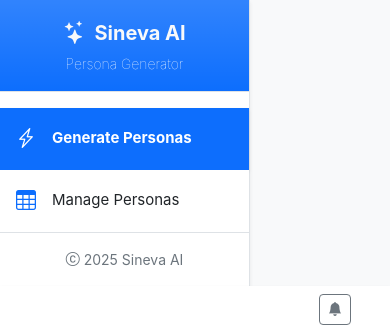
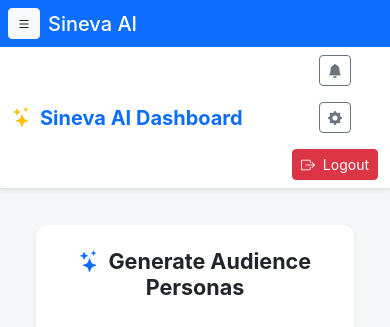
Before and after one commit to devniles/sineva, a React (Vite) app in the folder client/: page / in a window 390 px wide. Shown: the top 327 px of the page. Built offline with nearby package versions, Linux system fonts and the light colour scheme.

Commit message:
mobile view change

```diff
--- a/client/src/components/Sidebar.jsx
+++ b/client/src/components/Sidebar.jsx
@@ -1,9 +1,10 @@
-import React from "react";
+import React, { useState } from "react";
 import { Link, useLocation } from "react-router-dom";
-import { ListGroup } from "react-bootstrap";
+import { ListGroup, Button } from "react-bootstrap";
 
 export default function Sidebar() {
   const { pathname } = useLocation();
+  const [open, setOpen] = useState(false);
 
   const links = [
     { path: "/", label: "Generate Personas", icon: "bi-lightning-charge" },
@@ -11,13 +12,42 @@
   ];
 
   return (
+    <>
+
+      <div className="d-md-none d-flex p-2 bg-primary text-white align-items-center">
+        <Button
+          variant="light"
+          size="sm"
+          className="me-2"
+          onClick={() => setOpen(true)}
+        >
+          <i className="bi bi-list"></i>
+        </Button>
+        <h5 className="mb-0">Sineva AI</h5>
+      </div>
+
       <div
-      className="d-flex flex-column align-items-stretch h-100 bg-white border-end shadow-sm"
+        className="sidebar-container"
         style={{
-        width: "100%",       // Mobile full width
-        maxWidth: "250px",   // Desktop fixed width
+          position: "fixed",
+          top: 0,
+          left: open ? 0 : "-100%",
+          height: "100vh",
+          width: "80%",          // Mobile width
+          maxWidth: "250px",     // Desktop width
+          background: "#fff",
+          zIndex: 9999,
+          transition: "left 0.3s ease",
+          borderRight: "1px solid #ddd",
         }}
       >
+        {/* Close button for Mobile */}
+        <div className="d-md-none d-flex justify-content-end p-2">
+          <Button variant="outline-danger" size="sm" onClick={() => setOpen(false)}>
+            <i className="bi bi-x-lg"></i>
+          </Button>
+        </div>
+
         {/* Brand Section */}
         <div className="p-3 text-center border-bottom bg-gradient bg-primary text-white">
           <div className="d-flex align-items-center justify-content-center gap-2">
@@ -34,22 +64,20 @@
               key={link.path}
               as={Link}
               to={link.path}
+              onClick={() => setOpen(false)}
               className={`d-flex align-items-center gap-3 py-3 px-3 border-0 ${
                 pathname === link.path
                   ? "bg-primary text-white fw-bold shadow-sm"
                   : "text-dark"
               }`}
-            style={{
-              cursor: "pointer",
-              fontSize: "15px",
-              transition: "0.2s",
-            }}
+              style={{ cursor: "pointer", fontSize: "15px", transition: "0.2s" }}
             >
               <i
                 className={`bi ${link.icon} fs-5 ${
                   pathname === link.path ? "text-white" : "text-primary"
                 }`}
               ></i>
+
               <span>{link.label}</span>
             </ListGroup.Item>
           ))}
@@ -61,5 +89,23 @@
           {new Date().getFullYear()} Sineva AI
         </div>
       </div>
+
+      {/* ======== DARK OVERLAY (when sidebar open) ======== */}
+      {open && (
+        <div
+          onClick={() => setOpen(false)}
+          style={{
+            position: "fixed",
+            top: 0,
+            left: 0,
+            background: "rgba(0,0,0,0.5)",
+            width: "100vw",
+            height: "100vh",
+            zIndex: 999,
+          }}
+          className="d-md-none"
+        ></div>
+      )}
+    </>
   );
 }
--- a/client/src/pages/Manage.jsx
+++ b/client/src/pages/Manage.jsx
@@ -174,7 +174,6 @@
                 <td>{p.productName}</td>
                 <td>{p.category}</td>
 
-                {/* Responsive Summary */}
                 <td
                   style={{
                     maxWidth: "250px",
@@ -182,7 +181,6 @@
                     wordWrap: "break-word",
                   }}
                 >
-                  {/* Desktop truncate */}
                   <div
                     className="text-truncate d-none d-md-block"
                     title={p.summary}
@@ -190,7 +188,6 @@
                     {p.summary}
                   </div>
 
-                  {/* Mobile full wrap */}
                   <div className="d-block d-md-none">
                     {p.summary}
                   </div>
@@ -234,7 +231,6 @@
         </Table>
       </div>
 
-      {/* Pagination */}
       {totalPages > 1 && (
         <div className="d-flex justify-content-center mt-3">
           <Pagination>
@@ -321,7 +317,6 @@
         </Modal.Footer>
       </Modal>
 
-      {/* Delete Modal */}
       <Modal show={showDelete} onHide={() => setShowDelete(false)} centered>
         <Modal.Header closeButton>
           <Modal.Title>
```
Lines whose indentation alone changed are shown as unchanged.
